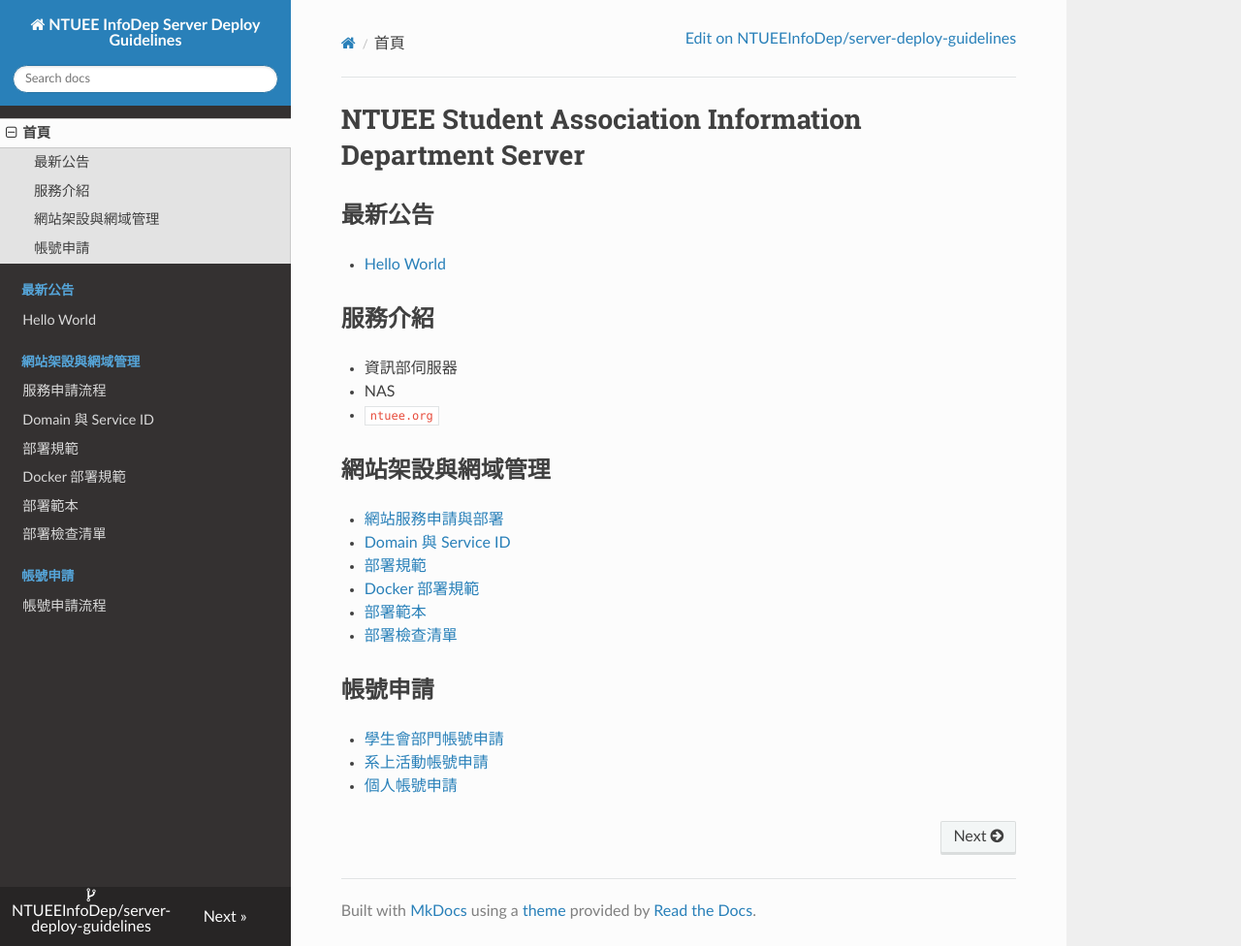
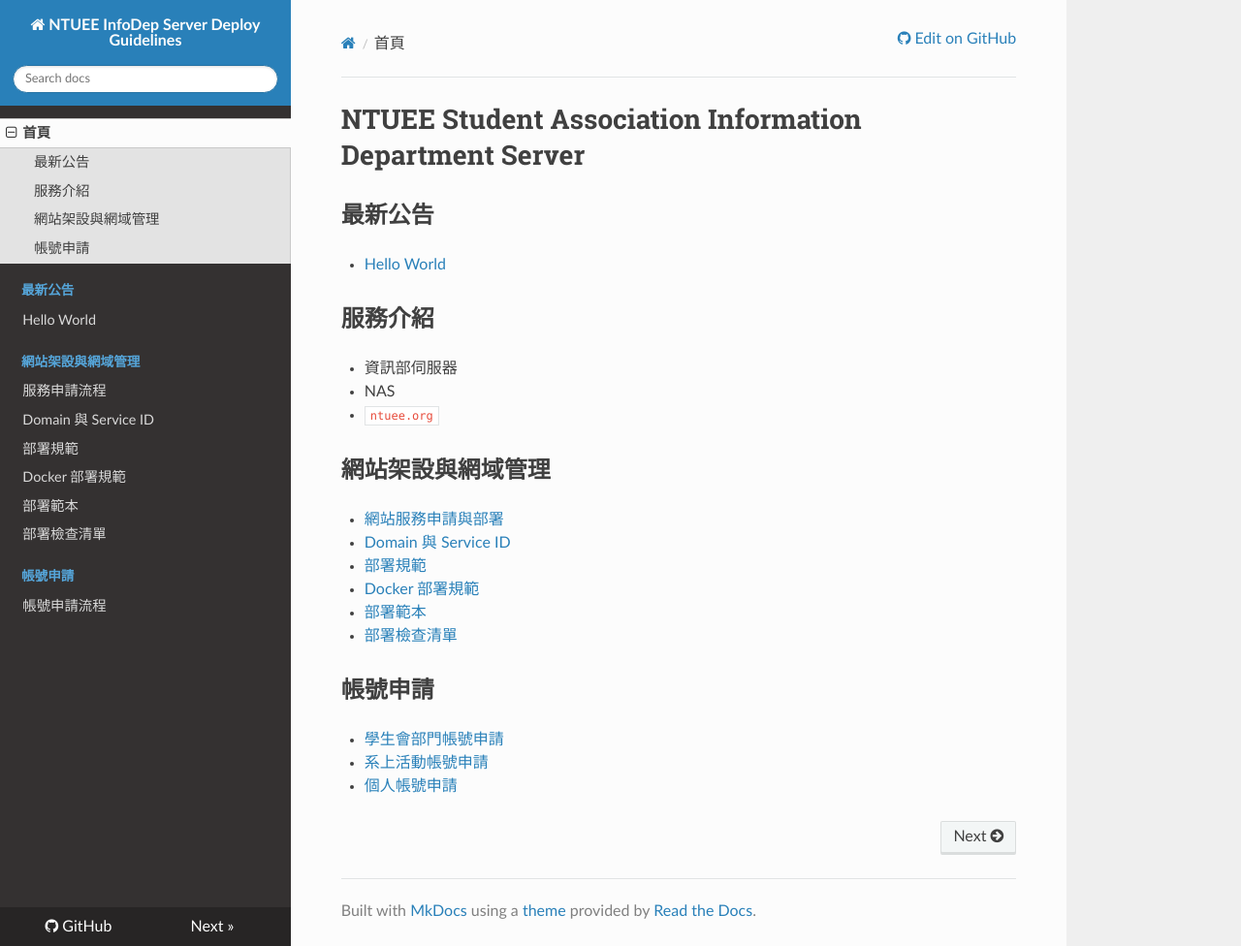
Before and after one commit to NTUEEInfoDep/server-deploy-guidelines, an MkDocs documentation site: the page built from docs/index.md, in a window 1280 px wide and 976 px high. Shown: the whole window at 97% size. Built offline with MkDocs 1.6.1, drawn with Linux system fonts in a browser that asks for light colours; nearby versions of some CDN libraries.

Commit message:
Remove redundant repo_name entry from mkdocs configuration

```diff
--- a/mkdocs.yml
+++ b/mkdocs.yml
@@ -2,7 +2,6 @@ site_name: NTUEE InfoDep Server Deploy Guidelines
 site_url: https://docs.ntueeinfodep.ntuee.org/
 site_description: 台大電機系學會資訊部服務部署規範
 repo_url: https://github.com/NTUEEInfoDep/server-deploy-guidelines
-repo_name: NTUEEInfoDep/server-deploy-guidelines
 edit_uri: edit/main/docs/
 
 theme:
```
